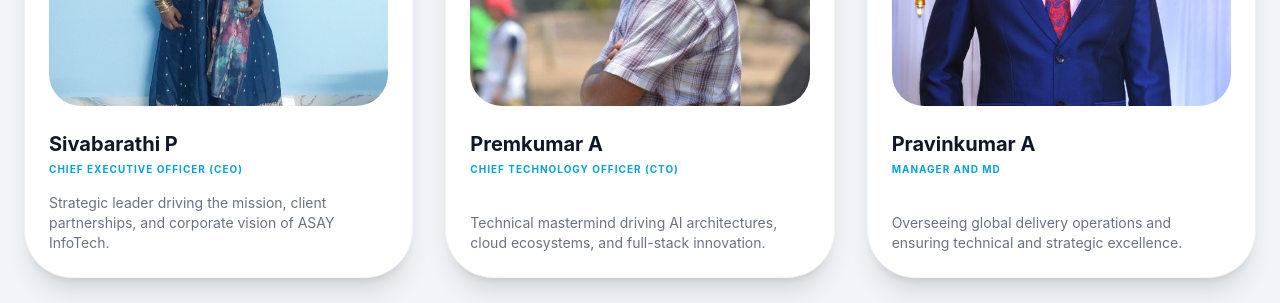
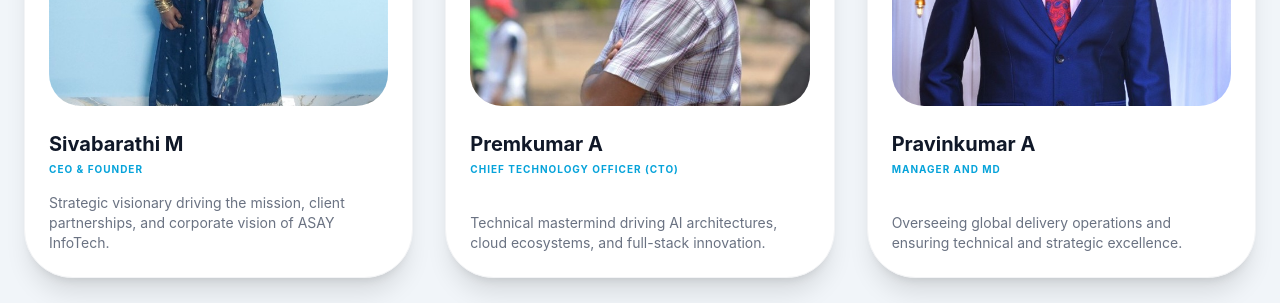
Before and after one commit to pravinnpci/asay-technologies, a React (Vite) app: page /about in a window 1280 px wide. Shown: the part 3640-3943 px from the top of the page. Built offline with nearby package versions, Linux system fonts and the light colour scheme; no server answers.

Commit message:
feat: update CEO title to Sivabarathi M (CEO & Founder)

```diff
--- a/src/components/ChatBot.tsx
+++ b/src/components/ChatBot.tsx
@@ -37,7 +37,7 @@ const siteKnowledgeBase: KnowledgeItem[] = [
   {
     category: 'leadership',
     keywords: ['ceo', 'md', 'director', 'founder', 'leadership', 'team', 'owner', 'head', 'manager', 'sivabarathi', 'pravin', 'premkumar'],
-    answer: "👥 **ASAY InfoTech Leadership Team:**\n• **Sivabarathi P** — Chief Executive Officer (CEO)\n• **Pravinkumar A** — Manager and Managing Director (MD)\n• **Premkumar A** — Chief Technology Officer (CTO)\n\nOur team brings over a decade of combined engineering excellence in Cloud, AI, and Full-Stack systems."
+    answer: "🏢 **ASAY InfoTech Leadership Team:**\n• **Sivabarathi M** - Chief Executive Officer (CEO & Founder)\n• **Pravinkumar A** - Manager and Managing Director (MD)\n• **Premkumar A** - Chief Technology Officer (CTO)\n\nOur team brings deep engineering excellence in Cloud, AI, and Full-Stack enterprise systems."
   },
   {
     category: 'about',
@@ -202,7 +202,7 @@ export function ChatBot() {
 Company Details:
 - Address: First Floor, No 3/31 Jawaharayya Nagar, Aadhanoor Road, Madambakkam Po, Guduvanchery, Chennai 603202.
 - Contact: Phone/WhatsApp ${ENV.WHATSAPP_NUMBER}, Email ${ENV.COMPANY_EMAIL}.
-- Founders: Sivabarathi P (CEO), Pravinkumar A (MD), Premkumar A (CTO).
+- Founders: Sivabarathi M (CEO & Founder), Pravinkumar A (MD), Premkumar A (CTO).
 - Stats: 3+ Years of Excellence, 150+ Global Clients, 350+ Projects Completed, 15+ Team Experts.
 - Capabilities: Enterprise RAG (Pinecone, pgvector), Model Context Protocol (MCP), Autonomous AI Agents (LangGraph, CrewAI), Custom AI Chatbots, Web Development (React, Next.js, Vite), SaaS Platforms, Cloud DevOps (AWS, Docker).
 - Careers: Senior React Developer, Cloud Architect, UI/UX Designer.
--- a/src/views/AboutView.tsx
+++ b/src/views/AboutView.tsx
@@ -172,9 +172,9 @@ export default function AboutView() {
           <div className="grid grid-cols-1 md:grid-cols-3 gap-8">
             {[
               {
-                name: 'Sivabarathi P',
-                role: 'Chief Executive Officer (CEO)',
-                desc: 'Strategic leader driving the mission, client partnerships, and corporate vision of ASAY InfoTech.',
+                name: 'Sivabarathi M',
+                role: 'CEO & Founder',
+                desc: 'Strategic visionary driving the mission, client partnerships, and corporate vision of ASAY InfoTech.',
                 image: '/team/ceo.jpg'
               },
               {
```
Also changed, not shown: 1 other file (tests, documents, lock files or other folders).
